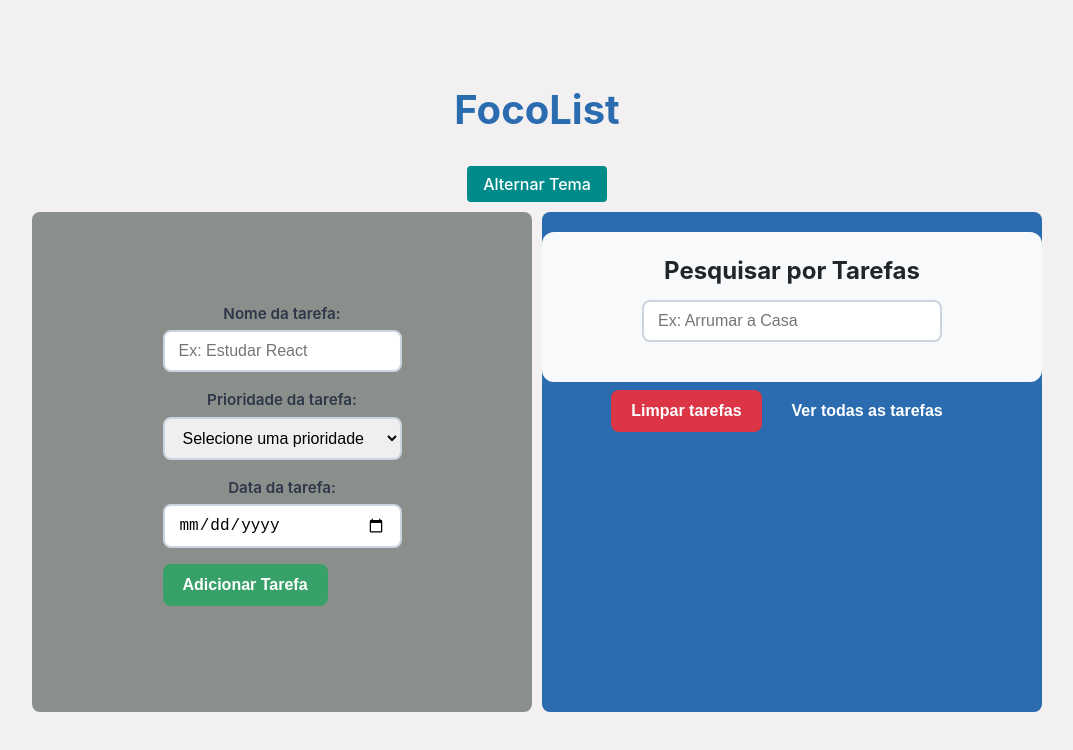
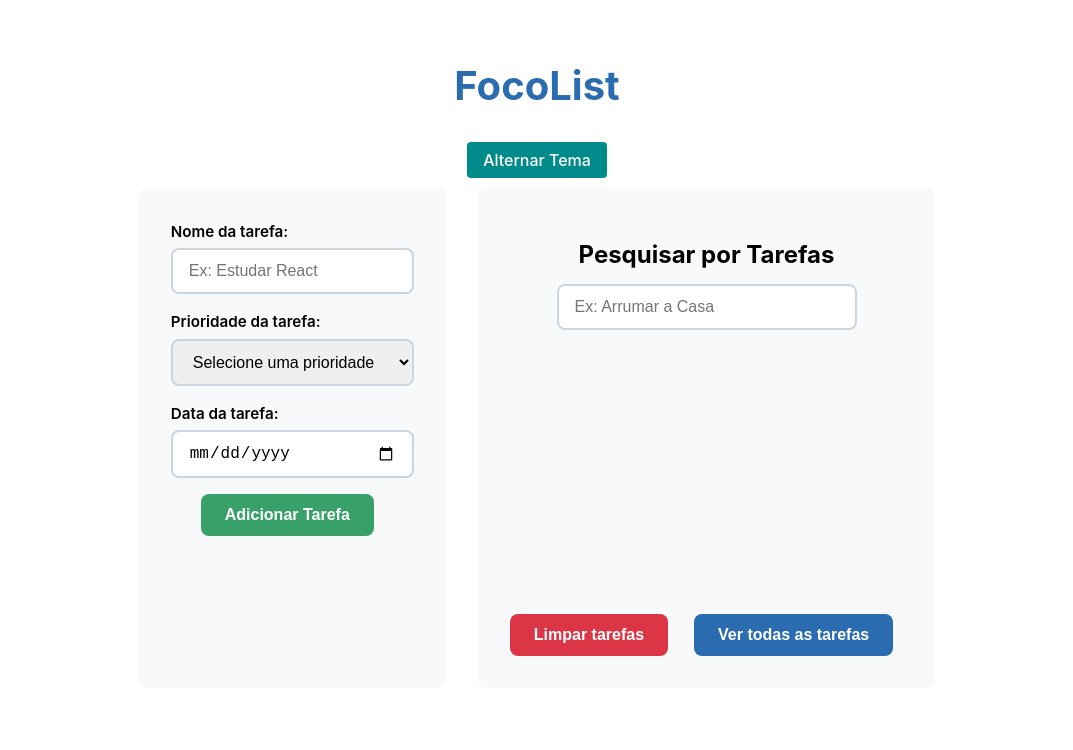
Before and after one commit to EmilyMedeiross/To-do-List-, a React (Vite) app in the folder to-do-list/: page / in a window 1280 px wide. Shown: the top 750 px of the page, without its empty margins (103-1176 px from the left). Built offline with nearby package versions, Linux system fonts and the light colour scheme.

Commit message:
Modificações CSS

```diff
--- a/to-do-list/src/componentes/List.css
+++ b/to-do-list/src/componentes/List.css
@@ -1,4 +1,4 @@
-/* Reset e base */
+
 * {
   box-sizing: border-box;
   margin: 0;
@@ -6,12 +6,15 @@
 }
 
 body {
-  background-color: #f2f0f0;
-  color: #2d3748;
+  background-color: white;
+  color: black;
   font-family: 'Inter', 'Segoe UI', Tahoma, Geneva, Verdana, sans-serif;
   line-height: 1.6;
   padding: 2rem;
-  transition: background-color 0.3s ease, color 0.3s ease;
+  display: flex;
+  flex-direction: column;
+  align-items: center;
+  min-height: 100vh;
 }
 
 body.dark-mode,
@@ -20,32 +23,7 @@ body.dark-theme {
   color: #f0f0f0;
 }
 
-/*Conteiners Centrais (azul e branco)*/
 
-.div-central{
-  display: flex;
-
-}
-
-.div-esquerda{
-  background-color: #8a8f8b;
-  border-radius: 8px;
-  text-decoration: none;
-  display: flex;
-  width: 500px;
-  margin-right: 10px;
-  height: 500px;
-  align-items: center;
-  justify-content: center;
-
-}
-.div-direita{
-  background-color: #2b6cb0;
-  border-radius: 8px;
-  width: 500px;
-  height: 500px;
-}
-/* Título */
 h1 {
   text-align: center;
   font-size: 2.5rem;
@@ -53,19 +31,63 @@ h1 {
   margin-bottom: 1.5rem;
 }
 
+/* Layout das divs */
+.div-central {
+  display: flex;
+  gap: 2rem;
+  max-width: 1200px;
+  margin: 0 auto;
+  width: 100%;
+}
 
-/* Campos de entrada */
+.div-esquerda {
+  flex: 1;
+  padding: 2rem;
+  background: #f8f9fa;
+  border-radius: 8px;
+  display: flex;
+  flex-direction: column;
+  align-items: center;
+  min-height: 500px;
+}
+
+body.dark-mode .div-esquerda,
+body.dark-theme .div-esquerda {
+  background: #2d2d2d;
+}
+
+.div-direita {
+  flex: 1;
+  padding: 2rem;
+  background: #f8f9fa;
+  border-radius: 8px;
+  display: flex;
+  flex-direction: column;
+  align-items: center;
+  min-height: 500px;
+}
+
+body.dark-mode .div-direita,
+body.dark-theme .div-direita {
+  background: #2d2d2d;
+}
+
+/* inputs */
 .input-add,
 .input-forms {
   display: flex;
   flex-direction: column;
   gap: 0.5rem;
   margin-bottom: 1rem;
+  width: 100%;
+  max-width: 400px;
+  align-items: center;
 }
 
 .input-add {
   flex-direction: row;
   align-items: flex-end;
+  justify-content: center;
   gap: 1rem;
   flex-wrap: wrap;
 }
@@ -73,7 +95,7 @@ h1 {
 input[type="text"],
 input[type="date"],
 select {
-  padding: 10px 14px;
+  padding: 12px 16px;
   font-size: 1rem;
   border: 2px solid #cbd5e0;
   border-radius: 8px;
@@ -99,6 +121,9 @@ body.dark-mode select {
 label {
   font-weight: 600;
   font-size: 0.95rem;
+  width: 100%;
+  max-width: 300px;
+  text-align: left;
 }
 
 .titulos {
@@ -112,14 +137,13 @@ label {
 .btn {
   color: white;
   border: none;
-  padding: 12px 20px;
+  padding: 12px 24px;
   border-radius: 8px;
   font-weight: 600;
   font-size: 1rem;
   cursor: pointer;
   transition: background-color 0.3s ease, box-shadow 0.3s ease;
   margin: 8px 10px 0 0;
-  width: fit-content;
 }
 
 /* Variações de cor específicas para cada botão */
@@ -155,17 +179,18 @@ label {
   color: #dc3545;
   font-weight: bold;
   margin-top: 0.5rem;
+  text-align: center;
 }
 
 /* Lista de tarefas */
 .task-list {
-  overflow-y: auto;
-  background-color: #f8f9fa;
-  color: #212529;
-  margin-top: 20px;
-  padding: 20px;
-  border-radius: 12px;
-  max-height: 100%;
+  margin-top: 1rem;
+  flex: 1;
+  display: flex;
+  flex-direction: column;
+  width: 100%;
+  max-width: 400px;
+  align-items: center;
 }
 
 .task-list input[type="text"] {
@@ -173,48 +198,61 @@ label {
   max-width: 300px;
 }
 
+.tarefas-container {
+  overflow-y: auto;
+  max-height: 400px;
+  flex: 1;
+  width: 100%;
+}
+
+/* Container de resultados da pesquisa com limite de 2 tarefas */
+.pesquisa-container {
+  max-height: 180px;
+  overflow-y: auto;
+  width: 100%;
+}
+
 .lista-vazia {
   font-style: italic;
   color: #718096;
+  text-align: center;
 }
 
 /* Estilo das tarefas */
 .task-item {
-  background: #ededed;
+  background: #f8f9fa;
   color: #212529;
-  padding: 16px 20px;
-  margin-bottom: 12px;
-  border-radius: 10px;
-  transition: background-color 0.3s ease, color 0.3s ease, border-left-color 0.3s ease;
-  display: flex;
-  flex-direction: column;
-  gap: 8px;
-  box-shadow: 0 2px 6px rgba(0, 0, 0, 0.08);
+  padding: 12px;
+  margin: 8px 0;
+  border-radius: 6px;
+  list-style: none;
+  width: 100%;
 }
 
 body.dark-mode .task-item,
 body.dark-theme .task-item {
   background: #2d2d2d;
   color: #f8f9fa;
-  box-shadow: 0 2px 8px rgba(0, 0, 0, 0.3);
 }
-
 
 /* Estilo da tarefa com base na prioridade */
 .priority-alta {
-  border-left: 6px solid #dc3545;
-}
-.priority-intermediaria {
-  border-left: 6px solid #ffc107;
-}
-.priority-baixa {
-  border-left: 6px solid #198754;
-}
-.priority-não\ definida {
-  border-left: 6px solid #6c757d;
+  border-left: 6px solid #dc3545; /* vermelho */
 }
 
-/* Botões de ação gerais */
+.priority-intermediaria {
+  border-left: 6px solid #ffc107; /* amarelo */
+}
+
+.priority-baixa {
+  border-left: 6px solid #198754; /* verde */
+}
+
+.priority-não\ definida {
+  border-left: 6px solid #6c757d; /* cinza */
+}
+
+/* Botões de ação - excluir e confirmar */
 .icon-button {
   background: none;
   border: none;
@@ -223,8 +261,8 @@ body.dark-theme .task-item {
   cursor: pointer;
   transition: color 0.2s ease, transform 0.2s ease;
   padding: 6px;
+  color: #495057;
 }
-
 
 body.dark-mode .icon-button,
 body.dark-theme .icon-button {
@@ -232,11 +270,11 @@ body.dark-theme .icon-button {
 }
 
 .icon-button:focus {
-  outline: 2px solid; ;
+  outline: 2px solid;
   outline-offset: 2px;
 }
 
-/* Botão confirmar (check-circle) */
+/* Botão confirmar da tarefa  */
 .icon-confirmar {
   color: #38a169;
 }
@@ -246,7 +284,7 @@ body.dark-theme .icon-button {
   transform: scale(1.1);
 }
 
-/* Botão excluir (lixeira) */
+/* Botão excluir (lixeira) da tarefa */
 .icon-excluir {
   color: #e53e3e;
 }
@@ -258,7 +296,7 @@ body.dark-theme .icon-button {
 
 /* Modal */
 .modal {
-  display: block;
+  display: none;
   position: fixed;
   z-index: 1;
   left: 0;
@@ -266,28 +304,32 @@ body.dark-theme .icon-button {
   width: 100%;
   height: 100%;
   background-color: rgba(0,0,0,0.4);
+  display: flex;
+  justify-content: center;
+  align-items: center;
 }
 
 .modal-conteudo {
   background-color: #fefefe;
-  margin: 15% auto;
-  padding: 20px;
+  padding: 30px;
   border: 1px solid #888;
-  width: 80%;
+  width: 90%;
   max-width: 600px;
   border-radius: 8px;
+  position: relative;
 }
 
-body.dark-mode .modal-conteudo {
+body.dark-mode .modal-conteudo,
+body.dark-theme .modal-conteudo {
   background-color: #2d2d2d;
   color: #f0f0f0;
-  border-color: #555;
 }
 
-/* Botão fechar */
 .fechar {
   color: #aaa;
-  float: right;
+  position: absolute;
+  top: 10px;
+  right: 20px;
   font-size: 28px;
   font-weight: bold;
   cursor: pointer;
@@ -297,19 +339,38 @@ body.dark-mode .modal-conteudo {
   color: black;
 }
 
+body.dark-mode .fechar:hover,
+body.dark-theme .fechar:hover {
+  color: #f0f0f0;
+}
 
-/* Estilização adicional para estrutura responsiva */
-@media (max-width: 768px) {
-  .input-add {
-    flex-direction: column;
-    align-items: stretch;
-  }
+.botoes-container {
+  margin-top: 1.5rem;
+  display: flex;
+  gap: 1rem;
+  justify-content: center;
+}
 
-  .btn {
-    width: 100%;
-  }
+/* Barra de rolagem da pesquisa */
+::-webkit-scrollbar {
+  width: 8px;
+}
 
-  .task-list {
-    max-height: 300px;
-  }
+::-webkit-scrollbar-track {
+  background: #f1f1f1;
+  border-radius: 10px;
 }
+
+body.dark-mode ::-webkit-scrollbar-track,
+body.dark-theme ::-webkit-scrollbar-track {
+  background: #444;
+}
+
+::-webkit-scrollbar-thumb {
+  background: #888;
+  border-radius: 10px;
+}
+
+::-webkit-scrollbar-thumb:hover {
+  background: #555;
+}
--- a/to-do-list/src/componentes/List.jsx
+++ b/to-do-list/src/componentes/List.jsx
@@ -104,9 +104,7 @@ export default function List() {
             <ChangeBackground />
             <div className='div-central'>
                 <div className='div-esquerda'>
-
                     <form onSubmit={handleSubmit}>
-
                         <div className='input-add'>
                             <label>
                                 <span className='titulos'>Nome da tarefa:</span>
@@ -154,12 +152,10 @@ export default function List() {
                         )}
                     </form>
                 </div>
+
                 <div className='div-direita'>
-
                     <div className="task-list">
-
                         <h2>Pesquisar por Tarefas</h2>
-
                         <input
                             type="text"
                             value={pesquisa}
@@ -167,6 +163,7 @@ export default function List() {
                             onChange={(ev) => setPesquisa(ev.target.value)}
                         />
 
+                        <div className="tarefas-container">
                             {pesquisa ? (
                                 lista.length === 0 ? (
                                     <p className="lista-vazia">Nenhuma tarefa adicionada ainda</p>
@@ -190,10 +187,13 @@ export default function List() {
                                     <p className="lista-vazia">Nenhuma tarefa encontrada</p>
                                 )
                             ) : null}
+                        </div>
+                    </div>
 
-            </div>
+                    <div className="botoes-container">
                         <input className='btn btn-limpar' type="button" value="Limpar tarefas" onClick={handleClear} />
                         <input className='btn btn-listar' type="button" value="Ver todas as tarefas" onClick={handleClick} />
+                    </div>
                 </div>
             </div>
 
```
Lines whose indentation alone changed are shown as unchanged.
